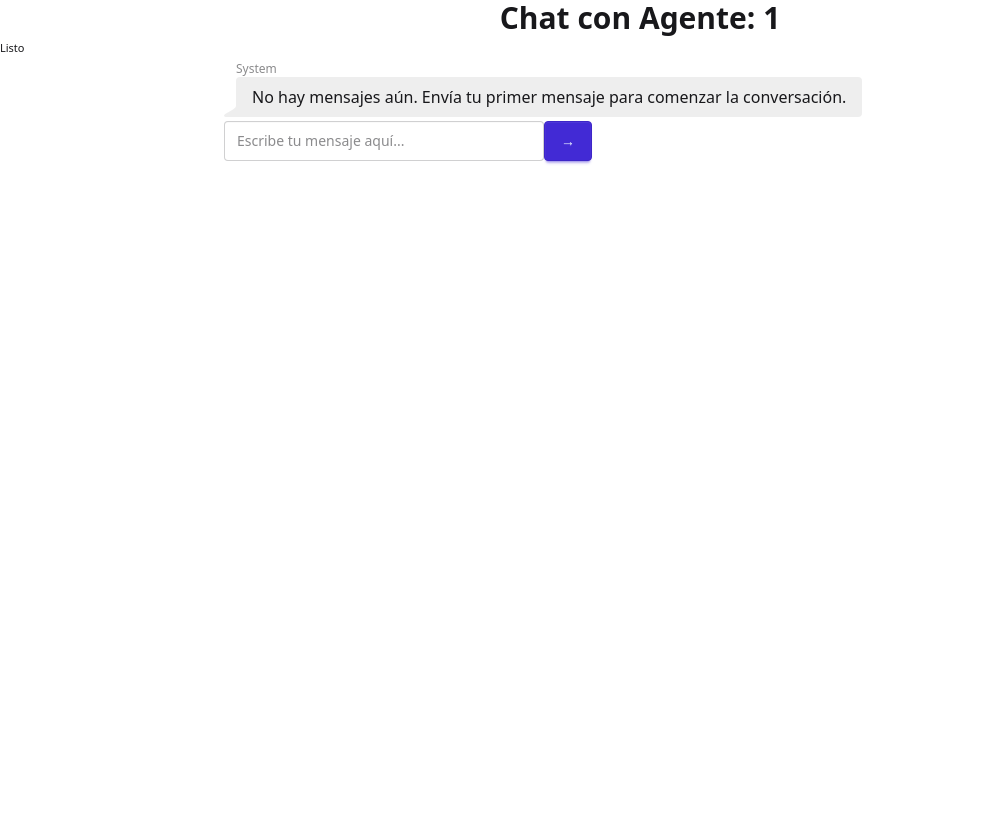
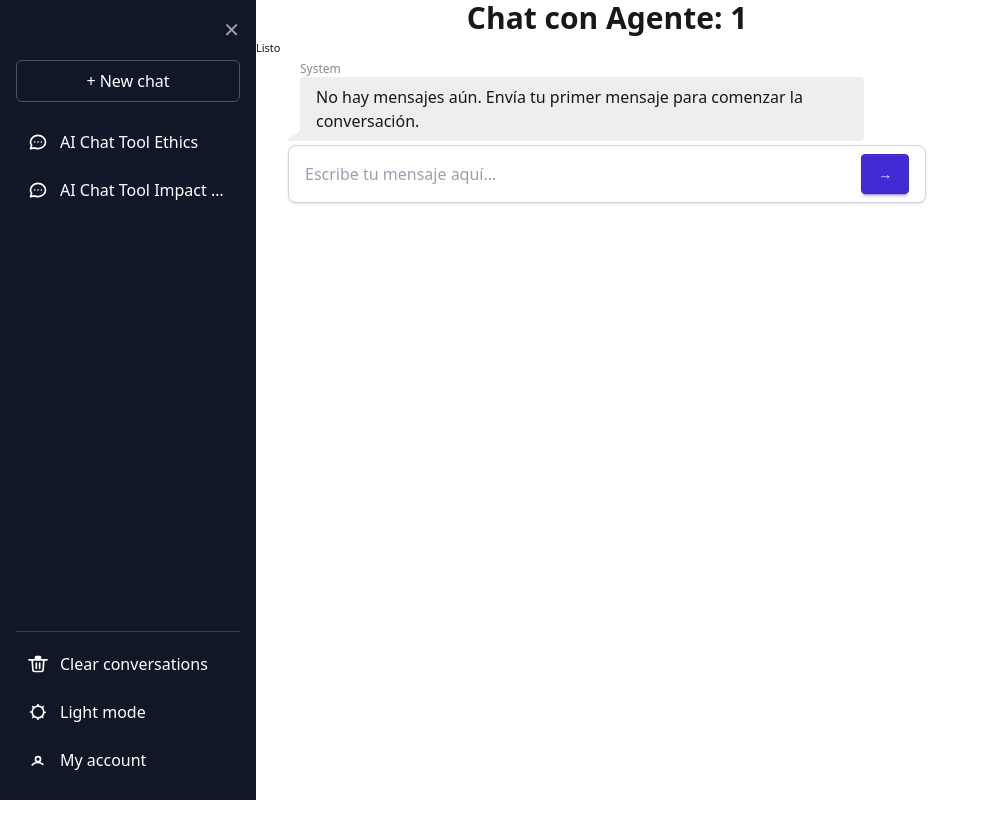
Before and after one commit to lesquel/agent-python-ia, an Angular app in the folder fronted/: page /chat/1 in a window 1280 px wide. Shown: the top 838 px of the page, without its empty margins (0-989 px from the left). Built offline with nearby package versions, Linux system fonts and the light colour scheme.

Commit message:
refactor(sidebar, chat-button) moved to chat module

```diff
--- a/fronted/src/app/modules/chat/pages/chat/chat.html
+++ b/fronted/src/app/modules/chat/pages/chat/chat.html
@@ -1,28 +1,45 @@
+<div class="flex h-screen">
+  <app-sidebar></app-sidebar>
+
   <div class="chat-container">
     <div class="chat-header w-full flex flex-col">
-        <h3 class="text-3xl font-bold text-center">Chat con Agente: {{ id() }}</h3>
-        <div class="status-indicator w-full" [ngClass]="{
+      <h3 class="text-3xl font-bold text-center">
+        Chat con Agente: {{ id() }}
+      </h3>
+      <div
+        class="status-indicator w-full"
+        [ngClass]="{
             'sending': isSending,
             'idle': !isSending
-    }">
+          }"
+      >
         <span class="status-dot"></span>
-            <span class="status-text text-center">{{ isSending ? 'Enviando...' : 'Listo' }}</span>
+        <span class="status-text text-center"
+          >{{ isSending ? 'Enviando...' : 'Listo' }}</span
+        >
       </div>
     </div>
 
-    <div class="max-w-4xl mx-auto px-4 sm:px-6 lg:px-8 relative min-h-screen pb-20">
+    <div
+      class="max-w-4xl mx-auto px-4 sm:px-6 lg:px-8 relative min-h-screen pb-20"
+    >
       <div class="messages-container">
         @for (message of messages; track trackByMessageId($index, message)) {
 
         <!-- Mensaje del Usuario -->
         @if (isUserMessage(message)) {
-            <app-me-text [message]="message.displayedContent" [label]="getEventLabel(message.event)"
-                [timestamp]="formatTimestamp(message.timestamp)"></app-me-text>
-            }
-
-            @if (!isUserMessage(message) && !isSystemMessage(message)) {
-            <app-bot-text [message]="message" [displayContent]="getDisplayContent(message)"
-                [label]="getEventLabel(message.event)" [timestamp]="formatTimestamp(message.timestamp)"></app-bot-text>
+        <app-me-text
+          [message]="message.displayedContent"
+          [label]="getEventLabel(message.event)"
+          [timestamp]="formatTimestamp(message.timestamp)"
+        ></app-me-text>
+        } @if (!isUserMessage(message) && !isSystemMessage(message)) {
+        <app-bot-text
+          [message]="message"
+          [displayContent]="getDisplayContent(message)"
+          [label]="getEventLabel(message.event)"
+          [timestamp]="formatTimestamp(message.timestamp)"
+        ></app-bot-text>
         }
 
         <!-- Mensaje del Sistema -->
@@ -32,26 +49,24 @@
             <div class="system-message-content">
               <span class="system-icon">ℹ️</span>
               <span class="system-text">{{ message.displayedContent }}</span>
-                        <span class="system-timestamp">{{ formatTimestamp(message.timestamp) }}</span>
+              <span class="system-timestamp"
+                >{{ formatTimestamp(message.timestamp) }}</span
+              >
             </div>
           </div>
         </div>
-            }
-
-            }
-
-            @if (messages.length === 0 && !isSending) {
+        } } @if (messages.length === 0 && !isSending) {
         <div class="chat chat-start">
           <div class="chat-header">
             <span class="text-xs opacity-50">System</span>
             <time class="text-xs opacity-50"></time>
           </div>
-                <div class="chat-bubble"> No hay mensajes aún. Envía tu primer mensaje para comenzar la conversación.
+          <div class="chat-bubble">
+            No hay mensajes aún. Envía tu primer mensaje para comenzar la
+            conversación.
           </div>
         </div>
-            }
-
-            @if (isSending && messages.length === 1) {
+        } @if (isSending && messages.length === 1) {
         <div class="loading-state">
           <div class="loading-dots">
             <span class="dot"></span>
@@ -63,23 +78,35 @@
         }
       </div>
 
-        <form [formGroup]="msgForm" (submit)="sendMessage()" class="chat-input-form">
-            <div class="input-container">
-                <input type="text" placeholder="Escribe tu mensaje aquí..." class="input" formControlName="message"
-                    [disabled]="isSending" autocomplete="off" />
+      <form [formGroup]="msgForm" (submit)="sendMessage()" class="">
+        <div
+          class="flex items-center border border-gray-300 rounded-lg px-4 py-2 bg-white shadow-sm w-full"
+        >
+          <input
+            type="text"
+            placeholder="Escribe tu mensaje aquí..."
+            class="flex-grow outline-none text-gray-800 bg-transparent placeholder-gray-400"
+            formControlName="message"
+            [disabled]="isSending"
+            autocomplete="off"
+          />
 
-                <button type="submit" class="send-button" [disabled]="isSending || !msgForm.valid"
-                    [title]="isSending ? 'Enviando...' : 'Enviar mensaje'">
+          <button
+            type="submit"
+            class="ml-2 text-gray-500 hover:text-blue-600 transition-colors duration-200 cursor-pointer"
+            [disabled]="isSending || !msgForm.valid"
+            [title]="isSending ? 'Enviando...' : 'Enviar mensaje'"
+          >
             @if (!isSending) {
             <span class="btn btn-primary">→</span>
-                    }
-                    @if (isSending) {
+            } @if (isSending) {
             <span className="loading loading-spinner loading-xl"></span>
             }
           </button>
         </div>
 
-            @if (msgForm.get('message')?.invalid && msgForm.get('message')?.touched) {
+        @if (msgForm.get('message')?.invalid && msgForm.get('message')?.touched)
+        {
         <div class="form-error">
           Por favor, escribe un mensaje antes de enviar.
         </div>
@@ -87,3 +114,4 @@
       </form>
     </div>
   </div>
+</div>
--- a/fronted/src/app/modules/chat/pages/chat/chat.ts
+++ b/fronted/src/app/modules/chat/pages/chat/chat.ts
@@ -12,10 +12,11 @@ import { Subscription, interval } from 'rxjs';
 import { BotText } from '../../component/bot-text/bot-text';
 import { MeText } from '../../component/me-text/me-text';
 import { ChatMessage } from '../../models/chat-model';
+import { SidebarComponent } from "../../component/sidebar/sidebar";
 
 @Component({
   selector: 'app-chat',
-  imports: [ReactiveFormsModule, CommonModule, BotText, MeText],
+  imports: [ReactiveFormsModule, CommonModule, BotText, MeText, SidebarComponent],
   templateUrl: './chat.html',
 })
 export class Chat implements OnDestroy {
--- a/fronted/src/app/modules/site/components/input-text/input-text.html
+++ /dev/null
@@ -1,13 +0,0 @@
-<div class="flex items-center border border-gray-300 rounded-lg px-4 py-2 bg-white shadow-sm w-100%">
-    <input
-        type="text"
-        placeholder="Type your prompt..."
-        class="flex-grow outline-none text-gray-800 bg-transparent placeholder-gray-400 "
-    />
-    <button class="ml-2 text-gray-500 hover:text-blue-600 transition-colors duration-200 cursor-pointer">
-        <!-- Ícono de enviar (Heroicons) -->
-        <svg xmlns="http://www.w3.org/2000/svg" class="h-5 w-5 rotate-45" fill="none" viewBox="0 0 24 24" stroke="currentColor">
-            <path stroke-linecap="round" stroke-linejoin="round" stroke-width="2" d="M4 4l16 8-16 8V4z" />
-        </svg>
-    </button>
-</div>
--- a/fronted/src/app/modules/site/pages/home/home.html
+++ b/fronted/src/app/modules/site/pages/home/home.html
@@ -1,16 +1,10 @@
 <div class="flex h-screen">
     <!-- Sidebar visible solo si sidebarVisible es true -->
     <!-- <div> -->
-    <app-sidebar></app-sidebar>
     <!-- </div> -->
 
     <!-- Contenido principal -->
-    <main class="flex-1 relative bg-gray-800 text-white flex flex-col items-center justify-between p-8">
         <!-- <h1 class="text-3xl font-bold">El chat</h1> -->
-        <div class="text-3xl font-bold">
-            Contenido principal
-        </div>
-        <input-text></input-text>
-        <!-- <app-agent-list></app-agent-list> -->
-    </main>
+
+        <app-agent-list></app-agent-list>
 </div>
--- a/fronted/src/app/modules/site/pages/home/home.ts
+++ b/fronted/src/app/modules/site/pages/home/home.ts
@@ -3,17 +3,13 @@
 import { Component } from '@angular/core';
 import { CommonModule } from '@angular/common';
 import { AgentList } from "../../../agent/components/agent-list/agent-list";
-import { SidebarComponent } from "../../components/sidebar/sidebar";
-import { InputText } from "../../components/input-text/input-text";
 
 @Component({
   selector: 'app-home',
   standalone: true,
   imports: [
     AgentList,
-    SidebarComponent,
-    CommonModule,
-    InputText
+    CommonModule
   ],
   templateUrl: './home.html'
 })
```
Also changed, not shown: fronted/src/app/modules/site/components/input-text/input-text.ts (deleted, +0 -21 lines), fronted/src/app/modules/chat/component/chat-button/chat-button.html (renamed from fronted/src/app/modules/site/components/chat-button/chat-button.html), fronted/src/app/modules/chat/component/chat-button/chat-button.ts (renamed from fronted/src/app/modules/site/components/chat-button/chat-button.ts), fronted/src/app/modules/chat/component/sidebar/sidebar.html (renamed from fronted/src/app/modules/site/components/sidebar/sidebar.html), fronted/src/app/modules/chat/component/sidebar/sidebar.ts (renamed from fronted/src/app/modules/site/components/sidebar/sidebar.ts). Lines whose indentation alone changed are shown as unchanged.
